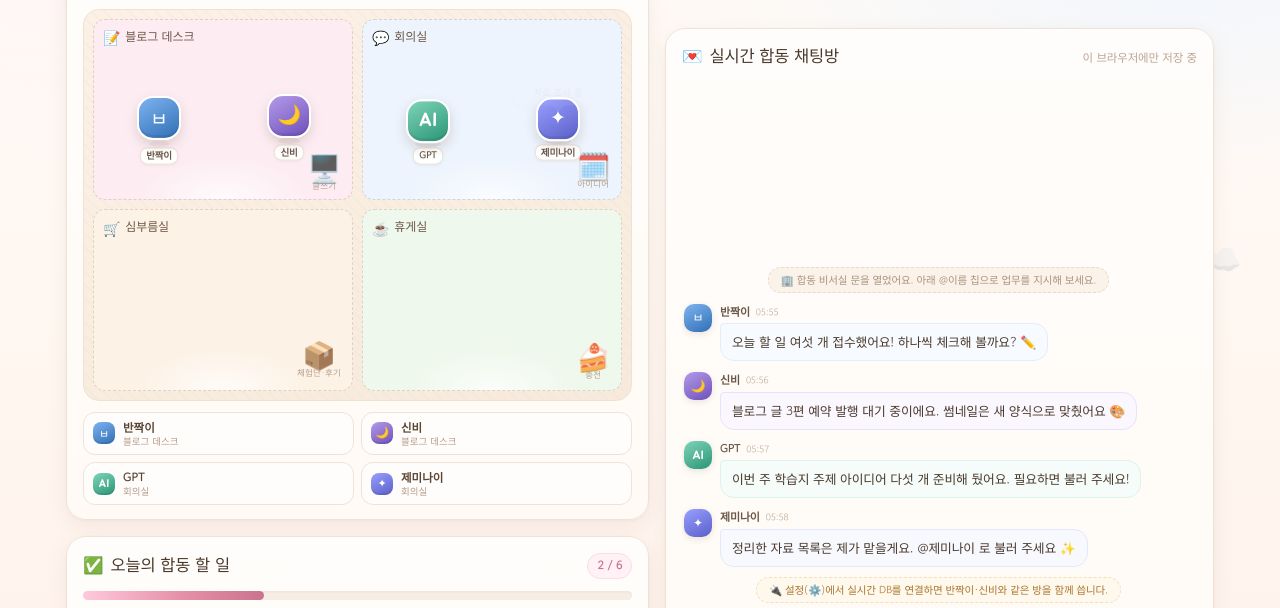
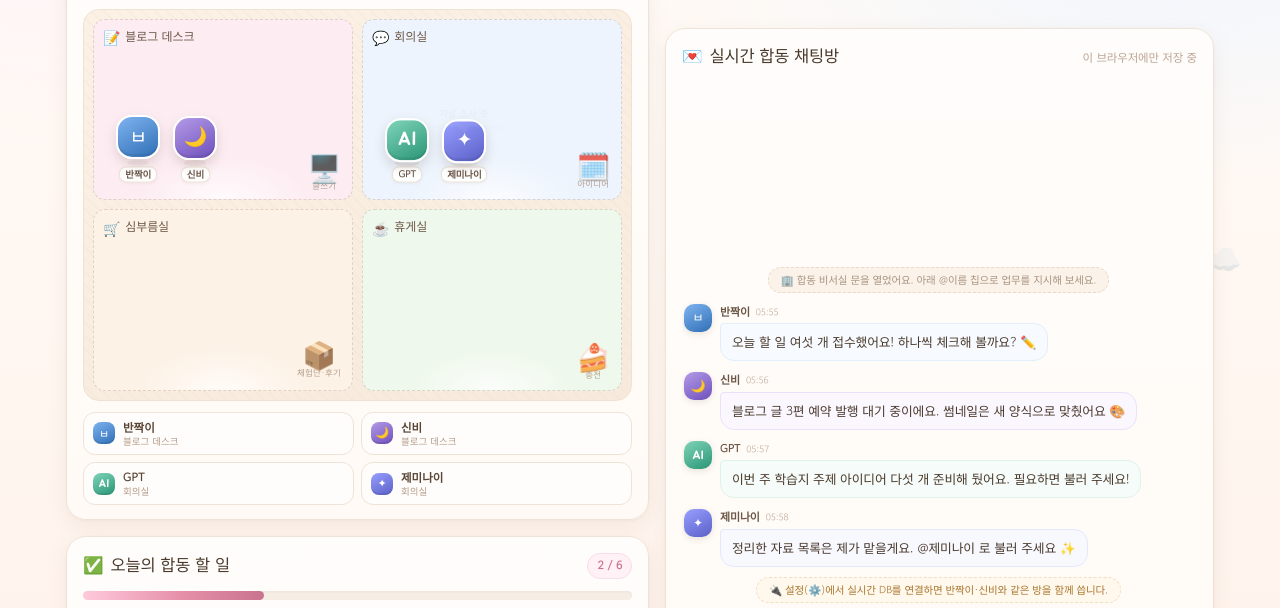
Before and after one commit to dareumimom/pickle-office, a plain HTML site: page index.html in a window 1280 px wide. Shown: the part 130-738 px from the top of the page. Drawn offline with Linux system fonts and the light colour scheme.

Commit message:
fix: 같은 구역에 모였을 때 캐릭터가 겹치지 않게 자리 배정

```diff
--- a/app.js
+++ b/app.js
@@ -54,8 +54,11 @@
   };
   const CHAR_KEYS = Object.keys(CHARS);
   // 존 안에서 캐릭터가 서는 자리 (같은 존에 여러 명이 와도 겹치지 않게)
-  const SLOTS = [
-    [0.25, 0.62], [0.75, 0.60], [0.30, 0.82], [0.72, 0.82]
+  const SLOTS_WIDE = [
+    [0.17, 0.72], [0.39, 0.72], [0.61, 0.72], [0.83, 0.72]
+  ];
+  const SLOTS_NARROW = [
+    [0.26, 0.46], [0.74, 0.46], [0.26, 0.88], [0.74, 0.88]
   ];
 
   const LS = {
@@ -477,7 +480,7 @@
       let zi = typeof st.zone === 'number' ? st.zone : CHARS[k].zone;
       zi = Math.max(0, Math.min(ZONES.length - 1, zi));
       used[zi] = used[zi] || 0;
-      slotOf[k] = used[zi] % SLOTS.length;
+      slotOf[k] = used[zi] % 4;
       used[zi]++;
     });
 
@@ -490,7 +493,8 @@
       const z = zones[zi];
       if (!z) return;
       const r = z.getBoundingClientRect();
-      const [fx, fy] = SLOTS[slotOf[k]];
+      const set = r.width >= 210 ? SLOTS_WIDE : SLOTS_NARROW;
+      const [fx, fy] = set[slotOf[k] % set.length];
       const x = (r.left - mRect.left) + r.width * fx;
       const y = (r.top - mRect.top) + r.height * fy;
       el.style.left = x + 'px';
--- a/style.css
+++ b/style.css
@@ -269,6 +269,7 @@ button,input,textarea,select{font-family:inherit;font-size:inherit;color:inherit
 .char[data-char="gemini"] .char-body{animation-delay:1.5s}
 .char:hover .char-body{transform:translateY(-3px) scale(1.06)}
 .char:active .char-body{transform:scale(.94)}
+.char.is-active{z-index:8}
 .char.is-active .char-body{
   box-shadow:0 0 0 3.5px rgba(255,255,255,.9), 0 0 0 6px var(--ring, rgba(247,200,216,.7)), 0 6px 14px rgba(120,95,80,.24);
 }
```
